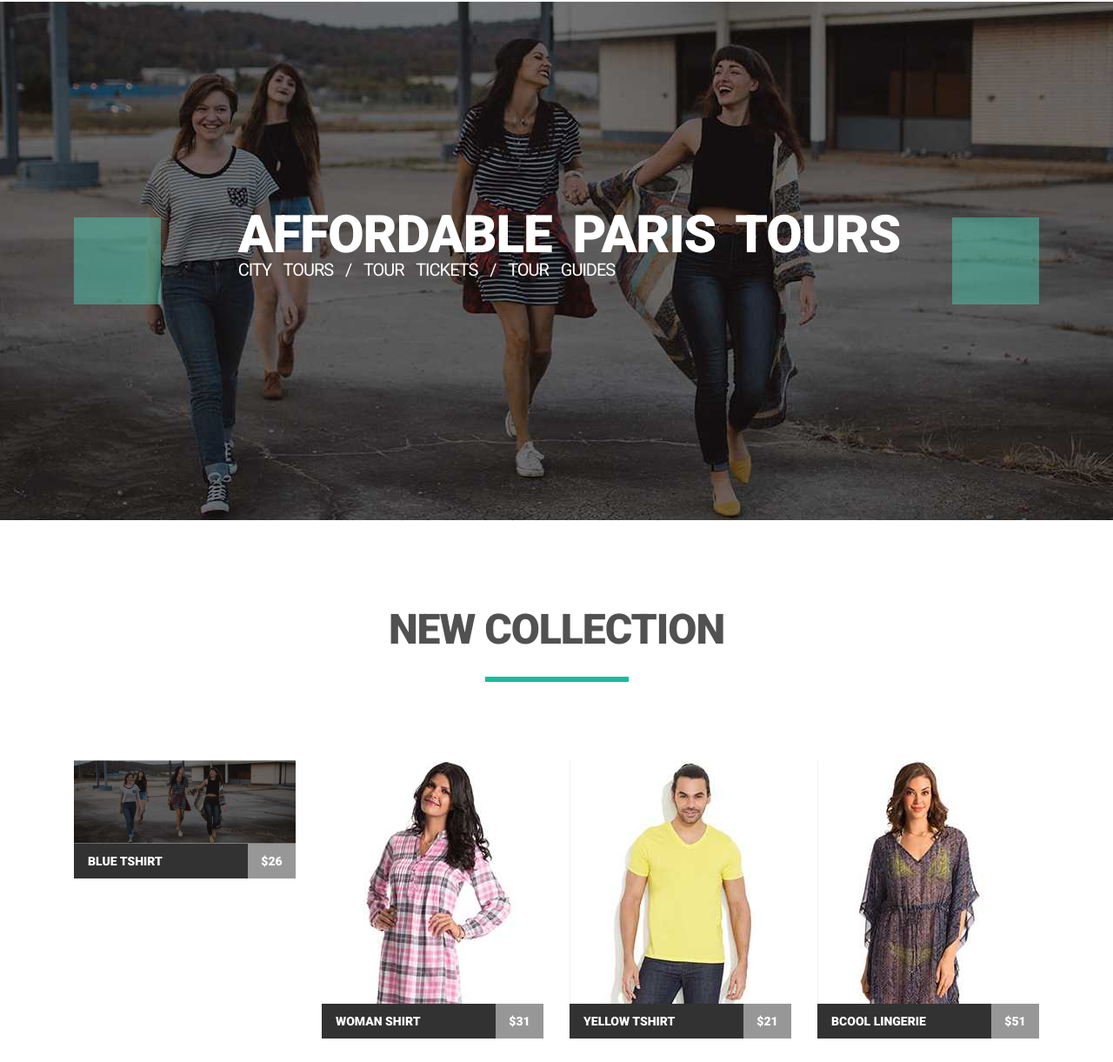
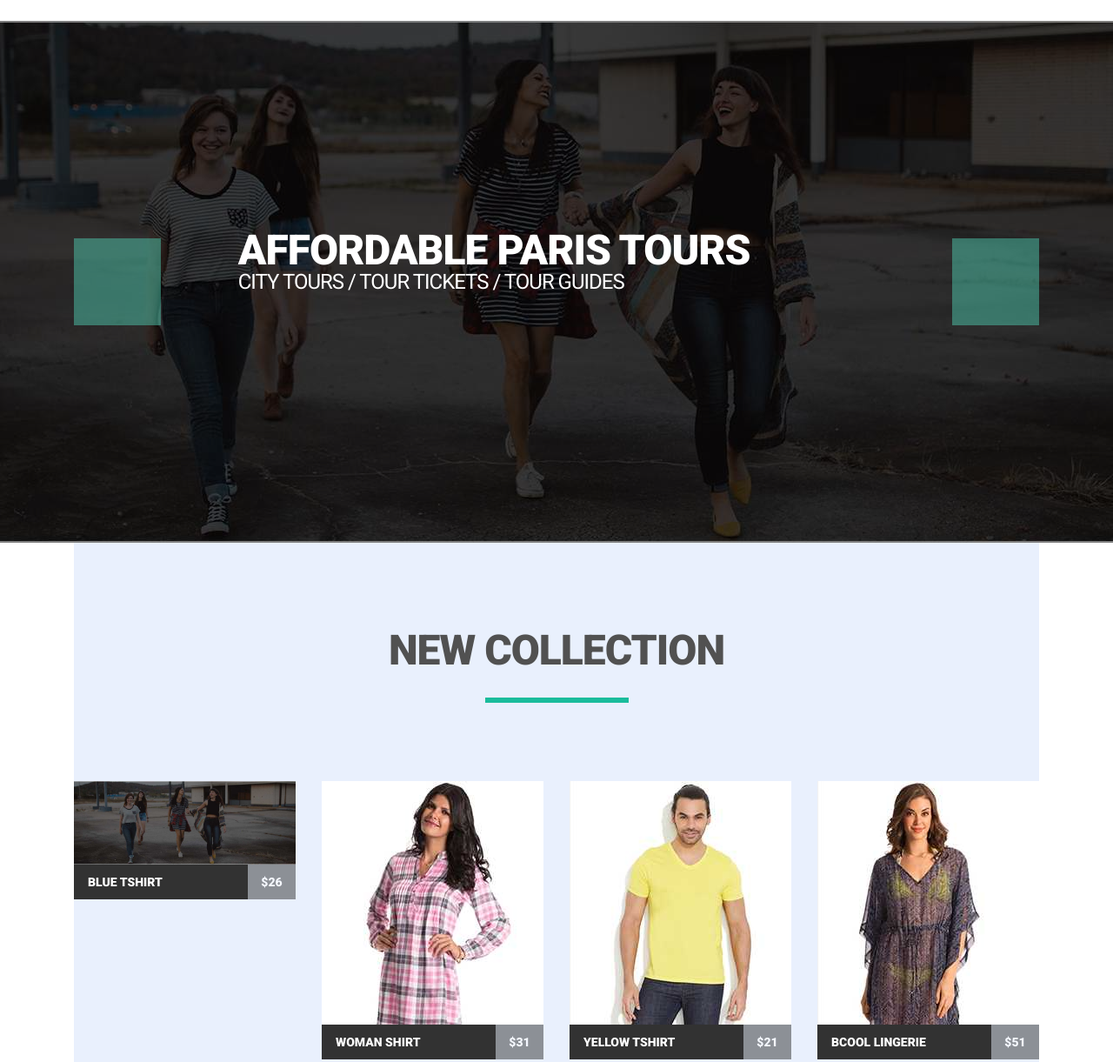
Before and after one commit to petermazuryk/goit-fe-course, a plain HTML site: page html-css/module-05/index.html in a window 1280 px wide. Shown: the part 150-1371 px from the top of the page at 87% size. Drawn offline with nearby package versions, Linux system fonts and the light colour scheme.

Commit message:
правки ДЗ-05

```diff
--- a/html-css/module-05/css/style.css
+++ b/html-css/module-05/css/style.css
@@ -14,15 +14,16 @@ body {
     font-family: "Open Sans", sans-serif;
 }
 
+.container {
+    margin: 0 auto;
+    width: 1200px;
+}
+
 .middle {
     display: block;
     position: relative;
     width: 1110px;
-    height: auto;
-    margin: 0 auto;
-    padding: 0;
     overflow: hidden;
-    font-size: 0;
     border: none;
 }
 
@@ -30,12 +31,6 @@ body {
     padding: 75px 0;
     font-family: "Open Sans", sans-serif;
 }
-
-/* .clearfix::after {
-    display: table;
-    content: '';
-    clear: both;
-} */
 
 .site-logo {
     display: block;
@@ -82,14 +77,8 @@ body {
     color: #1abc9c;
 }
 
-
-.slider {
-    font-size: 0;
-    height: auto;
-    padding-bottom: 100px;
-}
-
 .banner {
+    position: relative;
     min-height: 600px;
     margin: 0 auto;
     background-image: url(../img/slider-img.jpg);
@@ -98,9 +87,21 @@ body {
     object-fit: contain;
 }
 
+.banner:before {
+    content: '';
+    position: absolute;
+    top: 0;
+    left: 0;
+    right: 0;
+    bottom: 0;
+    background-color: rgba(0, 0, 0, 0.5);
+    z-index: 1;
+}
+
 .slider-button {
     height: 600px;
     margin: 0 auto;
+    position: relative;
 }
 
 .button {
@@ -115,6 +116,7 @@ body {
     top: 50%;
     transform: translateY(-50%);
     opacity: .5;
+    z-index: 2;
 }
 
 .right {
@@ -141,25 +143,30 @@ body {
     left: 17%;
     font-weight: 800;
     letter-spacing: -1px;
-    word-spacing: 10px;
     color: #fff;
     font-family: "Roboto", sans-serif;
+    z-index: 1;
 }
 
-.slider-text h2 {
-    font-size: 60px;
+.h-2 {
+    font-size: 48px;
+    text-transform: uppercase;
+    list-style: none;
+    text-decoration: none;
 }
 
-.slider-text p {
-    font-size: 20px;
+.p-text {
+    font-size: 24px;
     font-weight: normal;
+    list-style: none;
+    text-decoration: none;
+    text-transform: uppercase;
 }
 
 .collection {
-    display: block;
     padding-bottom: 100px;
-    font-size: 0;
-    list-style: none;
+    padding-top: 100px;
+    background-color: #e9f0fd;
 }
 
 
@@ -173,6 +180,7 @@ body {
     margin: 0 auto;
     margin-bottom: 90px;
     font-family: "Roboto", sans-serif;
+    text-transform: uppercase;
 }
 
 .title:after {
@@ -187,6 +195,12 @@ body {
 .product-list li {
     display: inline;
     list-style: none;
+}
+
+.clearfix::after {
+    display: table;
+    content: '';
+    clear: both;
 }
 
 .product-list-item {
@@ -248,22 +262,22 @@ img {
 }
 
 .modal {
-    display: none;
-    width: 235px;
-    height: 260px;
-    background-color: #323232;
+    opacity: 0;
     position: absolute;
-    top: 10px;
-    left: 10px;
-
+    top: 0;
+    left: 0;
+    width: 100%;
+    height: 282px;
+    border: 10px solid rgba(255, 255, 255, 0.7);
+    background-color: rgba(0, 0, 0, 0.549);
+    cursor: pointer;
 }
 
-.product-img:hover .modal {
-    display: block;
-    opacity: .5;
+.product-list-item:hover .modal {
+    opacity: 1;
 }
 
-.product-img:hover .modal-buttons {
+.product-list-item:hover .modal-buttons {
     position: relative;
     margin: 0;
     padding: 0;
@@ -280,7 +294,6 @@ img {
     margin-right: 10px;
     margin-bottom: 7px;
     border: 1px solid white;
-    background-color: black;
 }
 
 .modal-buttons li:nth-child(3) {
@@ -356,6 +369,7 @@ img {
 p {
     display: inline-block;
     color: #fff;
+    text-decoration: none;
 }
 
 .footer a:hover {
--- a/html-css/module-05/index.html
+++ b/html-css/module-05/index.html
@@ -15,7 +15,7 @@
 </head>
 
 <body>
-    <header class="tag-header middle">
+    <header class="tag-header middle container">
         <nav class="navigation clearfix">
             <a href="#" class="site-logo"><span>M</span>ART</a>
             <ul class="menu-list">
@@ -40,23 +40,25 @@
             </ul>
         </nav>
     </header>
+    <main class="wrapper">
         <section class="slider">
             <div class="banner">
-            <div class="slider-button middle">
+                <div class="slider-button middle container">
                     <button class="button right"></button>
                     <button class="button left"></button>
                     <div class="slider-text">
-                    <h2>AFFORDABLE PARIS TOURS</h2>
-                    <p>CITY TOURS / TOUR TICKETS / TOUR GUIDES</p>
+                        <ul>
+                            <li class="h-2">affordable paris tours</li>
+                            <li class="p-text"> city tours / tour tickets / tour guides</li>
+                        </ul>
                     </div>
                 </div>
             </div>
         </section>
-    <section class="collection middle">
-        <h2 class="title">NEW COLLECTION</h2>
-        <ul class="product-list middle">
+        <section class="collection middle container">
+            <h2 class="title">new collection</h2>
+            <ul class="product-list middle clearfix">
                 <li class="product-list-item">
-                <div class="product-img">
                     <img src="./img/img-1.jpg" alt="Man" width="255" height="280">
                     <p class="product-name">Blue Tshirt</p>
                     <p class="product-price">$26</p>
@@ -72,10 +74,8 @@
                             </li>
                         </ul>
                     </div>
-                </div>
                 </li>
                 <li class="product-list-item">
-                <div class="product-img">
                     <img src="./img/img-2.jpg" alt="Woman" width="255" height="280">
                     <p class="product-name">WOMAN shirt</p>
                     <p class="product-price">$31</p>
@@ -91,10 +91,8 @@
                             </li>
                         </ul>
                     </div>
-                </div>
                 </li>
                 <li class="product-list-item">
-                <div class="product-img">
                     <img src="./img/img-3.jpg" alt="Man" width="255" height="280">
                     <p class="product-name">YELLOW Tshirt</p>
                     <p class="product-price">$21</p>
@@ -109,7 +107,6 @@
                             <li><a href="#" class="modal-buttons4"> <span>ADD TO CART</span> </a>
                             </li>
                         </ul>
-                    </div>
                     </div>
                 </li>
                 <li class="product-list-item">
@@ -133,11 +130,12 @@
                 </li>
             </ul>
         </section>
+    </main>
     <footer class="footer midle">
-        <a href="#">All Rights Reserved © Dokan</a>
-        <p>|</p>
-        <a href="#">Designed</a>
-        <a href="#">ThemenGraph</a>
+        <div class="container">
+            <p>All Rights Reserved © Dokan |</p>
+            <a href="#">Designed ThemenGraph</a>
+        </div>
     </footer>
 </body>
 
```
Lines whose indentation alone changed are shown as unchanged.
